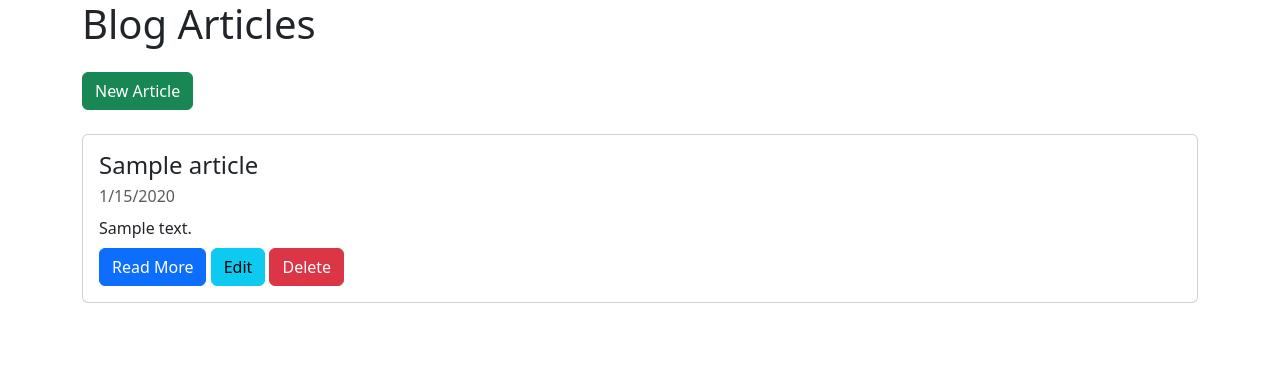
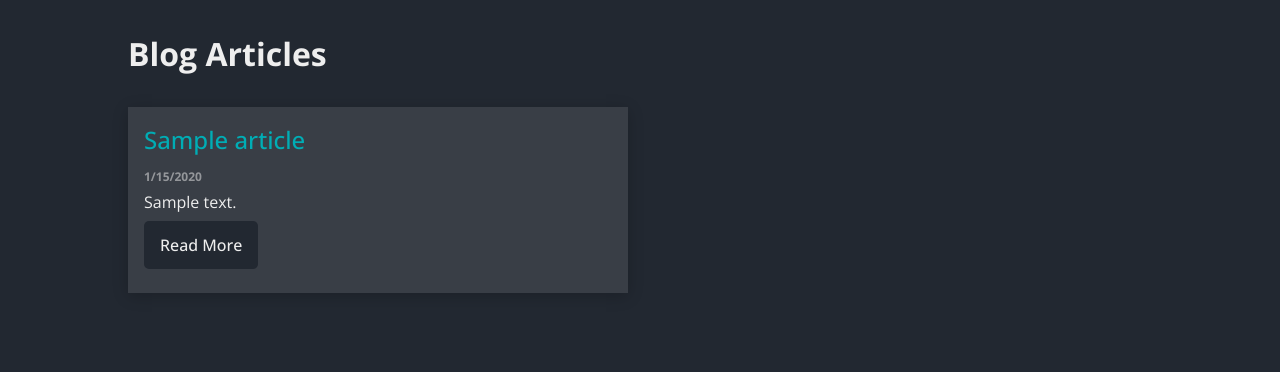
Before and after one commit to nikhilsnayak3473/blog.nikhilsnayak3473, a Node server app: page / in a window 1280 px wide. Shown: the top 372 px of the page. Run offline with Node 20, Linux system fonts and the light colour scheme; tables that the repository leaves empty hold one stand-in row (values such as "Sample post"); some libraries are stand-ins or nearby versions.

Commit message:
Version 1.0.0

```diff
--- a/controllers/articleController.js
+++ b/controllers/articleController.js
@@ -1,11 +1,19 @@
 const asyncHandler = require('express-async-handler')
 const Article = require('../models/articleModel');
 
-const getArticles = asyncHandler(async (req, res) => {
+const getAllArticles = asyncHandler(async (req, res) => {
     const articles = await Article.find().sort({ createdAt: 'desc' })
-    res.render('index', { articles: articles })
+    res.render('index', { articles })
 })
 
+const getArticleBySlug = asyncHandler(async (req, res) => {
+    const article = await Article.findOne({ slug: req.params.slug })
+    res.render('article', { article })
+}
+
+)
+
 module.exports = {
-    getArticles,
+    getAllArticles,
+    getArticleBySlug
 }
--- a/package.json
+++ b/package.json
@@ -11,15 +11,11 @@
   "author": "",
   "license": "ISC",
   "dependencies": {
-    "dompurify": "^3.0.5",
     "dotenv": "^16.3.1",
     "ejs": "^3.1.9",
     "express": "^4.18.2",
     "express-async-handler": "^1.2.0",
-    "jsdom": "^22.1.0",
-    "marked": "^5.1.1",
-    "mongoose": "^7.3.4",
-    "slugify": "^1.6.6"
+    "mongoose": "^7.3.4"
   },
   "devDependencies": {
     "nodemon": "^3.0.1"
--- /dev/null
+++ b/public/css/style.css
@@ -0,0 +1,110 @@
+@import url('https://fonts.googleapis.com/css2?family=Open+Sans:wght@300;500;700&display=swap');
+
+*,
+::after,
+::before {
+  margin: 0;
+  padding: 0;
+  box-sizing: border-box;
+}
+
+:root {
+  --bg-primary: #222831;
+  --bg-secondary: #393e46;
+  --color-primary: #eeeeee;
+  --color-secondary: #00adb5;
+}
+
+body {
+  background-color: var(--bg-primary);
+  color: var(--color-primary);
+  font-family: 'Open Sans', sans-serif;
+}
+
+.container {
+  width: 80%;
+  margin: 0 auto;
+  margin-bottom: 5em;
+}
+
+h1 {
+  font-size: 2rem;
+  margin: 1em 0;
+  font-weight: 700;
+}
+
+.card-container {
+  display: flex;
+  flex-wrap: wrap;
+  justify-content: space-between;
+  align-items: stretch;
+  gap: 3em;
+}
+
+.card {
+  background-color: var(--bg-secondary);
+  padding: 1em;
+  width: 80%;
+  max-width: 500px;
+  box-shadow: 0px 3px 15px rgba(0, 0, 0, 0.2);
+}
+
+.card-body > * {
+  margin-bottom: 0.5em;
+}
+
+.card-title {
+  font-size: 1.5rem;
+  font-weight: 500;
+  color: var(--color-secondary);
+}
+
+.card-subtitle,
+.subtitle {
+  opacity: 0.5;
+  font-size: 0.75rem;
+  font-weight: 700;
+}
+
+.card-text {
+  font-size: 1rem;
+  font-weight: 300;
+}
+
+.btn {
+  position: relative;
+  display: inline-block;
+  text-decoration: none;
+  border: none;
+  outline: transparent;
+  padding: 0.8em 1em;
+  text-align: center;
+  border-radius: 5px;
+}
+
+.btn-primary {
+  background-color: var(--bg-primary);
+  color: var(--color-primary);
+}
+
+.btn-primary:hover {
+  color: var(--color-secondary);
+}
+
+.btn-secondary {
+  background-color: var(--bg-secondary);
+  color: var(--color-secondary);
+}
+
+.btn-secondary:hover {
+  color: var(--color-primary);
+}
+
+.subtitle {
+  font-size: 1.25rem;
+  margin-bottom: 1em;
+}
+
+.content {
+  margin-top: 1em;
+}
--- /dev/null
+++ b/public/js/script.js
@@ -0,0 +1 @@
+console.log("hii");
--- a/routes/articleRoutes.js
+++ b/routes/articleRoutes.js
@@ -1,9 +1,10 @@
 const express = require('express');
 const router = express.Router();
-const { getArticles } = require('../controllers/articleController')
+const { getAllArticles, getArticleBySlug } = require('../controllers/articleController')
 
 
-router.get('/', getArticles)
+router.get('/', getAllArticles)
+router.get('/article/:slug', getArticleBySlug)
 
 
 module.exports = router;
--- a/server.js
+++ b/server.js
@@ -4,20 +4,21 @@ const { errorHandler } = require('./middleware/errorMiddleware')
 const connectDB = require('./config/db')
 const PORT = process.env.PORT || 5000;
 
-connectDB()
-
 const app = express()
 
 app.set('view engine', 'ejs')
 
-
+app.use(express.static('public'));
 app.use(express.json())
+app.use(errorHandler)
 
 app.use('/', require('./routes/articleRoutes'))
 
-app.use(errorHandler)
 
-
-app.listen(PORT, () => {
-  console.log(`Server running on port ${PORT}`);
+connectDB().then(() => {
+  app.listen(PORT, () => {
+    console.log(`Server running on port ${PORT}`);
+  })
+}).catch(error => {
+  console.log(error);
 })
--- a/views/index.ejs
+++ b/views/index.ejs
@@ -1,35 +1,32 @@
 <!DOCTYPE html>
 <html lang="en">
   <head>
-  <meta charset="UTF-8">
-  <meta name="viewport" content="width=device-width, initial-scale=1.0">
-  <link href="https://cdn.jsdelivr.net/npm/bootstrap@5.3.0/dist/css/bootstrap.min.css" rel="stylesheet" integrity="sha384-9ndCyUaIbzAi2FUVXJi0CjmCapSmO7SnpJef0486qhLnuZ2cdeRhO02iuK6FUUVM" crossorigin="anonymous">
-  </head>
-  <meta http-equiv="X-UA-Compatible" content="ie=edge">
-  <title>Blog</title>
+    <meta charset="UTF-8" />
+    <meta name="viewport" content="width=device-width, initial-scale=1.0" />
+    <meta http-equiv="X-UA-Compatible" content="ie=edge" />
+    <link rel="stylesheet" href="/css/style.css" />
+    <title>blog.nikhilsnayk3473</title>
   </head>
   <body>
-  <div class="container">
-    <h1 class="mb-4">Blog Articles</h1>
-    <a href="/articles/new" class="btn btn-success">New Article</a>
-
+    <main class="container">
+      <h1>Blog Articles</h1>
+      <div class="card-container">
         <% articles.forEach(article => { %>
-      <div class="card mt-4">
+        <div class="card">
           <div class="card-body">
-          <h4 class="card-title"><%= article.title %></h4>
-          <div class="card-subtitle text-muted mb-2">
+            <h2 class="card-title"><%= article.title %></h2>
+            <p class="card-subtitle">
               <%= article.createdAt.toLocaleDateString() %>
-          </div>
-          <div class="card-text mb-2"><%= article.description %></div>
-          <a href="articles/<%= article.slug %>" class="btn btn-primary">Read More</a>
-          <a href="articles/edit/<%= article.id %>" class="btn btn-info">Edit</a>
-          <form action="/articles/<%= article.id %>?_method=DELETE" method="POST" class="d-inline">
-            <button type="submit" class="btn btn-danger">Delete</button>
-          </form>
+            </p>
+            <p class="card-text"><%= article.description %></p>
+            <a href="/article/<%= article.slug %>" class="btn btn-primary"
+              >Read More</a
+            >
           </div>
         </div>
         <% }) %>
       </div>
-  <script src="https://cdn.jsdelivr.net/npm/bootstrap@5.3.0/dist/js/bootstrap.bundle.min.js" integrity="sha384-geWF76RCwLtnZ8qwWowPQNguL3RmwHVBC9FhGdlKrxdiJJigb/j/68SIy3Te4Bkz" crossorigin="anonymous"></script>
+    </main>
+    <script src="/js/script.js"></script>
   </body>
 </html>
```
Also changed, not shown: models/articleModel.js (+0 -22 lines), views/article.ejs (added, +19 -0 lines), 2 other files. Lines whose indentation alone changed are shown as unchanged.
